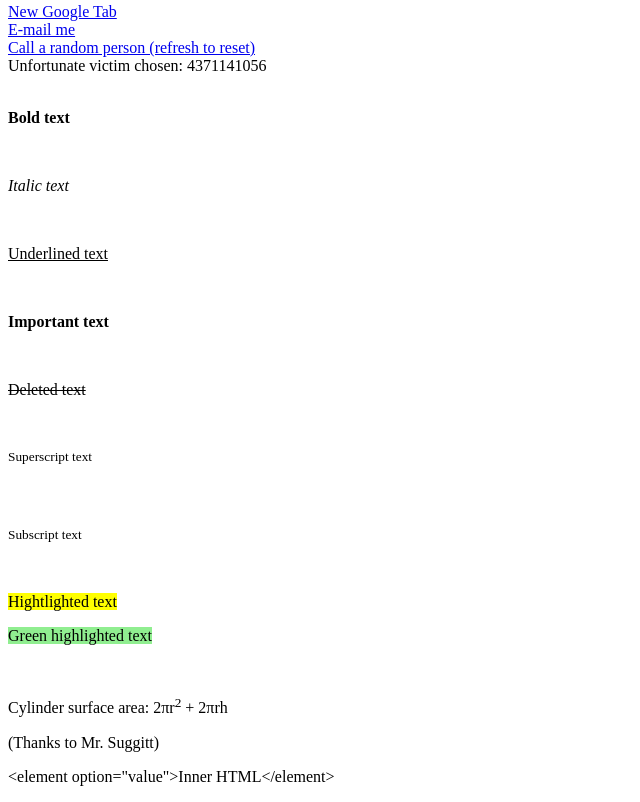
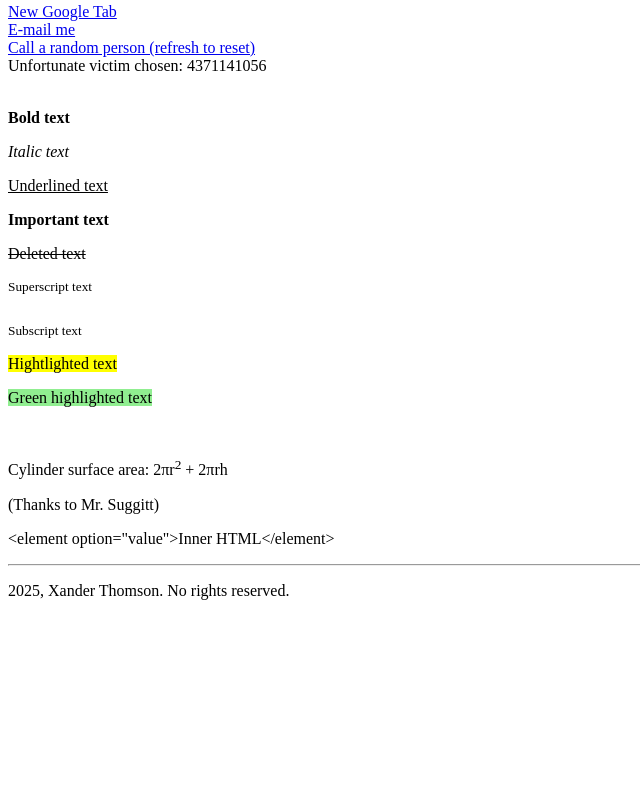
Before and after one commit to ZoloTown-2/firstwebproject, a plain HTML site: page index.html in a window 1280 px wide. Shown: the part 554-1356 px from the top of the page, without its empty margins (0-640 px from the left). After the commit the page ends 1170 px from the top, so only its background shows below. Drawn offline with Linux system fonts and the light colour scheme.

Commit message:
Added a footer to index.html.

```diff
--- a/index.html
+++ b/index.html
@@ -111,13 +111,13 @@
           link should be opened. E.g., _blank opens the link in a
           new tab.
       -->
-      <p><b>Bold text</b></p><br />
-      <p><i>Italic text</i></p><br />
-      <p><u>Underlined text</u></p><br />
-      <p><strong>Important text</strong></p><br />
-      <p><del>Deleted text</del></p><br />
-      <p><sup>Superscript text</sup></p><br />
-      <p><sub>Subscript text</sub></p><br />
+      <p><b>Bold text</b></p>
+      <p><i>Italic text</i></p>
+      <p><u>Underlined text</u></p>
+      <p><strong>Important text</strong></p>
+      <p><del>Deleted text</del></p>
+      <p><sup>Superscript text</sup></p>
+      <p><sub>Subscript text</sub></p>
       <p><mark>Hightlighted text</mark></p>
       <p><mark style="background-color: lightgreen;">Green highlighted text</mark></p>
       <br />
@@ -125,5 +125,9 @@
       <p>(Thanks to Mr. Suggitt)</p>
       <p>&lt;element option="value"&gt;Inner HTML&lt;/element&gt;</p>
     </main>
+    <hr />
+    <footer>
+      <p>2025, Xander Thomson. No rights reserved.</p>
+    </footer>
   </body>
 </html>
```
